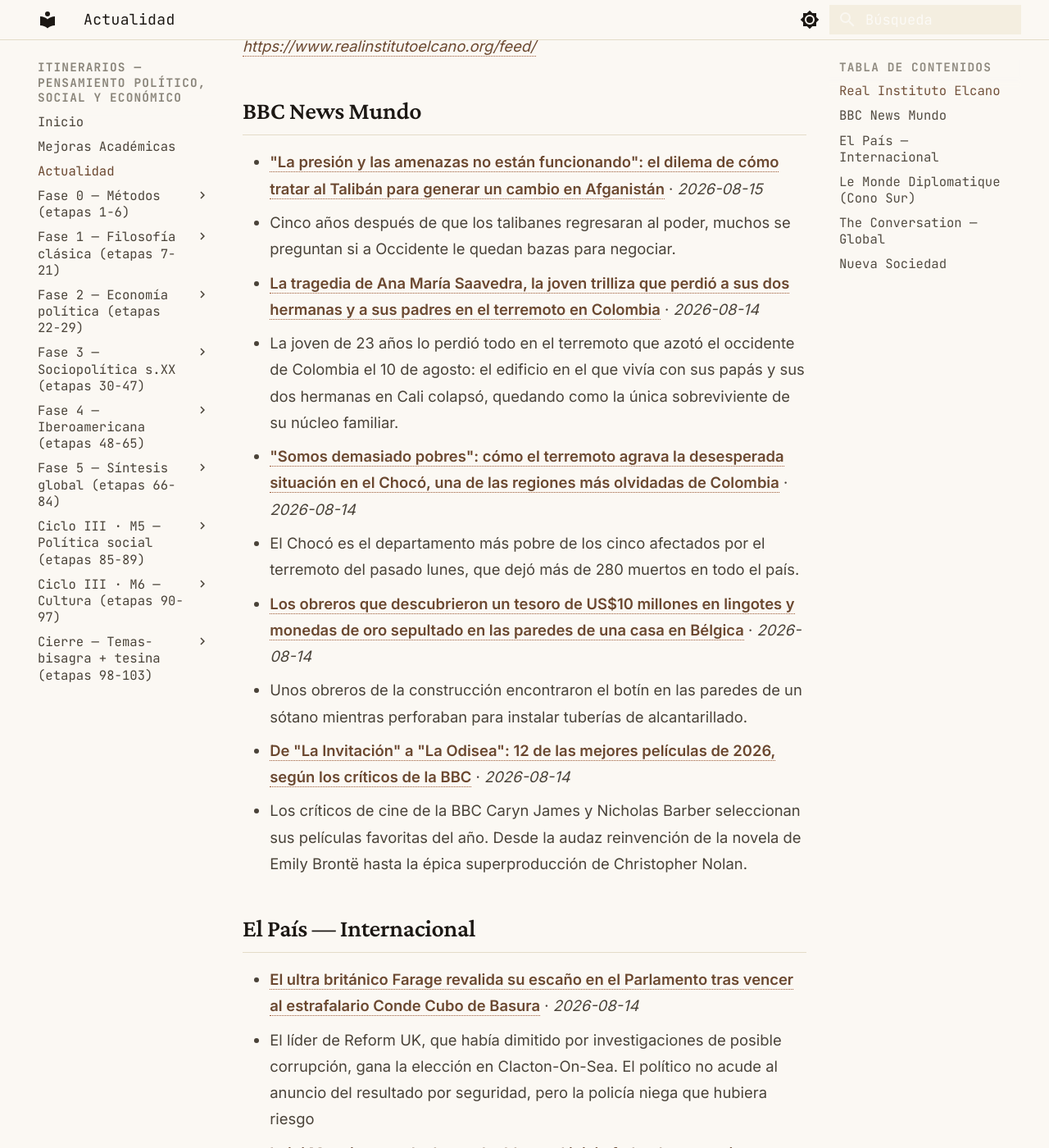
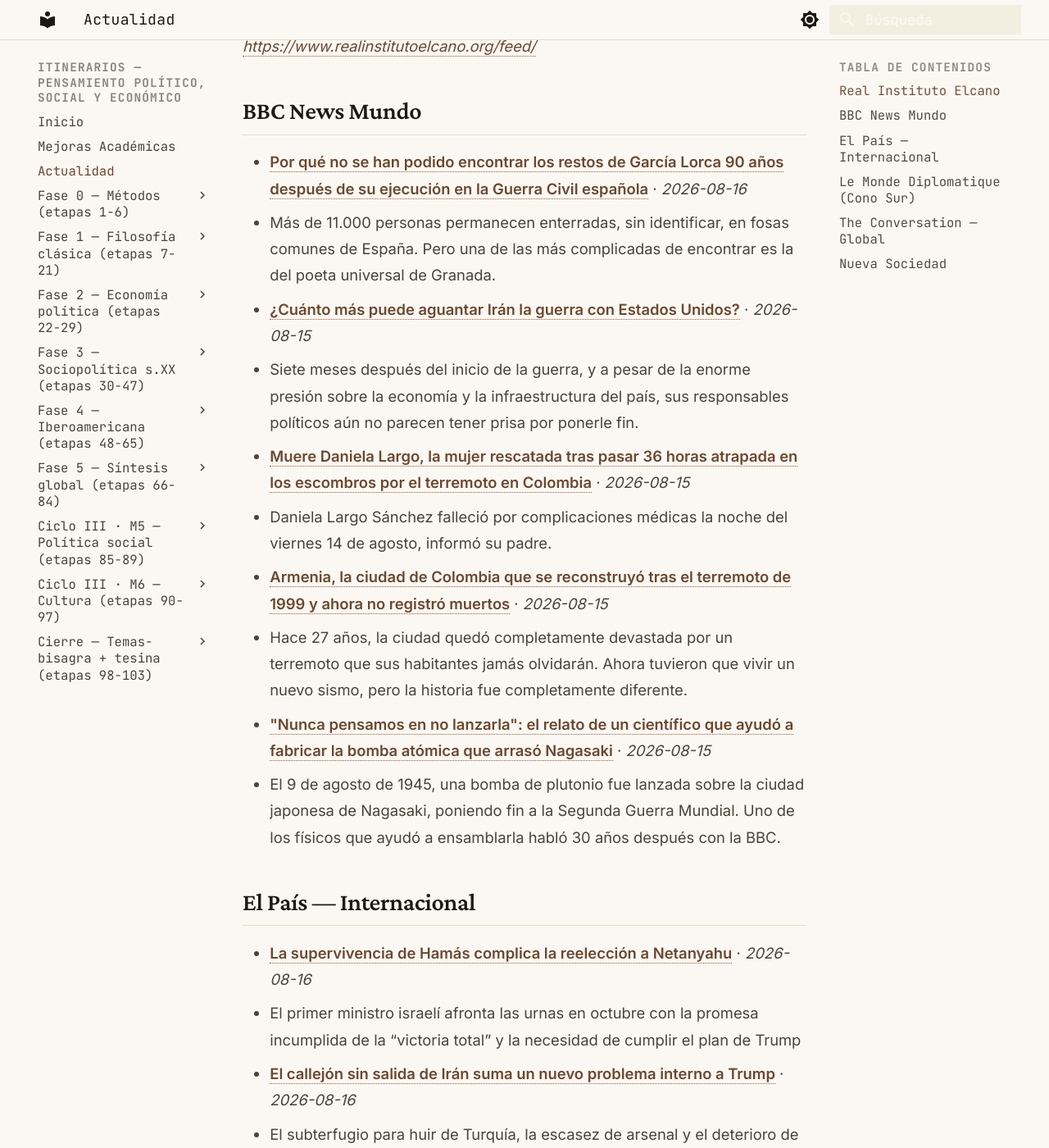
Before and after one commit to MrSpagVi/Curso, an MkDocs documentation site: the page built from docs/actualidad.md, in a window 1280 px wide and 1400 px high, scrolled down 717 px. Shown: the whole window at 82% size. Built offline with MkDocs 1.6.1 and Material for MkDocs 9.7.7, drawn with Linux system fonts in a browser that asks for light colours; some of the changed text lies outside the part shown.

Commit message:
auto: actualidad 2026-08-16

```diff
--- a/docs/actualidad.md
+++ b/docs/actualidad.md
@@ -6,7 +6,7 @@ title: Actualidad
 
 Últimos titulares de fuentes que dictan agenda en ciencia política y geopolítica. Actualizado automáticamente cada día (vía GitHub Actions).
 
-_Última actualización: 2026-08-15 06:22 UTC_
+_Última actualización: 2026-08-16 06:24 UTC_
 
 !!! tip "Ritual mensual — #actualidad"
     El último sábado de cada mes: agarrá **un** titular de los de abajo y escribí **300 palabras** aplicándole **2 autores** del último mes que leíste. ¿Qué diría cada uno? ¿En qué chocan? No resumas la noticia — usala como caso para pensar con las herramientas que venís construyendo. Guardá el texto con el tag `#actualidad` en tu sistema de notas. Esto convierte la teoría en criterio sobre la coyuntura: el objetivo del plan no es citar a Maquiavelo, es leer el presente con él.
@@ -17,29 +17,29 @@ _Sin datos en esta ejecución. Visitar fuente: [https://www.realinstitutoelcano.
 
 ## BBC News Mundo
 
-- **["La presión y las amenazas no están funcionando": el dilema de cómo tratar al Talibán para generar un cambio en Afganistán](https://www.bbc.com/mundo/articles/cjwxg155egno?at_medium=RSS&at_campaign=rss)** · *2026-08-15*
-  - Cinco años después de que los talibanes regresaran al poder, muchos se preguntan si a Occidente le quedan bazas para negociar.
-- **[La tragedia de Ana María Saavedra, la joven trilliza que perdió a sus dos hermanas y a sus padres en el terremoto en Colombia](https://www.bbc.com/mundo/articles/cly59kek9w9o?at_medium=RSS&at_campaign=rss)** · *2026-08-14*
-  - La joven de 23 años lo perdió todo en el terremoto que azotó el occidente de Colombia el 10 de agosto: el edificio en el que vivía con sus papás y sus dos hermanas en Cali colapsó, quedando como la única sobreviviente de su núcleo familiar.
-- **["Somos demasiado pobres": cómo el terremoto agrava la desesperada situación en el Chocó, una de las regiones más olvidadas de Colombia](https://www.bbc.com/mundo/articles/c80n2vp7kvzo?at_medium=RSS&at_campaign=rss)** · *2026-08-14*
-  - El Chocó es el departamento más pobre de los cinco afectados por el terremoto del pasado lunes, que dejó más de 280 muertos en todo el país.
-- **[Los obreros que descubrieron un tesoro de US$10 millones en lingotes y monedas de oro sepultado en las paredes de una casa en Bélgica](https://www.bbc.com/mundo/articles/c4gkyp2917go?at_medium=RSS&at_campaign=rss)** · *2026-08-14*
-  - Unos obreros de la construcción encontraron el botín en las paredes de un sótano mientras perforaban para instalar tuberías de alcantarillado.
-- **[De "La Invitación" a "La Odisea": 12 de las mejores películas de 2026, según los críticos de la BBC](https://www.bbc.com/mundo/articles/cn8nqxlg82vo?at_medium=RSS&at_campaign=rss)** · *2026-08-14*
-  - Los críticos de cine de la BBC Caryn James y Nicholas Barber seleccionan sus películas favoritas del año. Desde la audaz reinvención de la novela de Emily Brontë hasta la épica superproducción de Christopher Nolan.
+- **[Por qué no se han podido encontrar los restos de García Lorca 90 años después de su ejecución en la Guerra Civil española](https://www.bbc.com/mundo/articles/c78gxlj1e55o?at_medium=RSS&at_campaign=rss)** · *2026-08-16*
+  - Más de 11.000 personas permanecen enterradas, sin identificar, en fosas comunes de España. Pero una de las más complicadas de encontrar es la del poeta universal de Granada.
+- **[¿Cuánto más puede aguantar Irán la guerra con Estados Unidos?](https://www.bbc.com/mundo/articles/c0rdylwpj4no?at_medium=RSS&at_campaign=rss)** · *2026-08-15*
+  - Siete meses después del inicio de la guerra, y a pesar de la enorme presión sobre la economía y la infraestructura del país, sus responsables políticos aún no parecen tener prisa por ponerle fin.
+- **[Muere Daniela Largo, la mujer rescatada tras pasar 36 horas atrapada en los escombros por el terremoto en Colombia](https://www.bbc.com/mundo/articles/ckg447er5gpo?at_medium=RSS&at_campaign=rss)** · *2026-08-15*
+  - Daniela Largo Sánchez falleció por complicaciones médicas la noche del viernes 14 de agosto, informó su padre.
+- **[Armenia, la ciudad de Colombia que se reconstruyó tras el terremoto de 1999 y ahora no registró muertos](https://www.bbc.com/mundo/articles/ckgd8pzkyzxo?at_medium=RSS&at_campaign=rss)** · *2026-08-15*
+  - Hace 27 años, la ciudad quedó completamente devastada por un terremoto que sus habitantes jamás olvidarán. Ahora tuvieron que vivir un nuevo sismo, pero la historia fue completamente diferente.
+- **["Nunca pensamos en no lanzarla": el relato de un científico que ayudó a fabricar la bomba atómica que arrasó Nagasaki](https://www.bbc.com/mundo/articles/cgr7p2z8xwwo?at_medium=RSS&at_campaign=rss)** · *2026-08-15*
+  - El 9 de agosto de 1945, una bomba de plutonio fue lanzada sobre la ciudad japonesa de Nagasaki, poniendo fin a la Segunda Guerra Mundial. Uno de los físicos que ayudó a ensamblarla habló 30 años después con la BBC.
 
 ## El País — Internacional
 
-- **[El ultra británico Farage revalida su escaño en el Parlamento tras vencer al estrafalario Conde Cubo de Basura](https://elpais.com/internacional/2026-08-14/el-ultra-britanico-farage-revalida-su-escano-en-el-parlamento-tras-vencer-al-variopinto-conde-cubo-de-basura.html)** · *2026-08-14*
-  - El líder de Reform UK, que había dimitido por investigaciones de posible corrupción, gana la elección en Clacton-On-Sea. El político no acude al anuncio del resultado por seguridad, pero la policía niega que hubiera riesgo
-- **[Luigi Mangione se declara culpable en el juicio federal por asesinar a un ejecutivo de una compañía de seguros de salud](https://elpais.com/internacional/2026-08-14/luigi-mangione-se-declara-culpable-en-el-juicio-federal-por-asesinar-a-un-ejecutivo-de-una-compania-de-seguros-de-salud.html)** · *2026-08-14*
-  - El acusado tratará de invalidar el otro juicio estatal alegando doble enjuiciamiento. El acuerdo con la Fiscalía se produce semanas antes del proceso impulsado por el Departamento de Justicia
-- **[La “carrera de obstáculos” de las afganas para pedir el traslado a España: años de espera, documentos “imposibles” y recursos judiciales](https://elpais.com/internacional/2026-08-14/la-carrera-de-obstaculos-de-las-afganas-para-pedir-el-traslado-a-espana-anos-de-espera-documentos-imposibles-y-recursos-judiciales.html)** · *2026-08-14*
-  - Las embajadas españolas en Irán y Pakistán deniegan un número creciente de peticiones de víctimas de los talibanes, según varias ONG
-- **[Saturno siendo devorado por sus hijos](https://elpais.com/opinion/2026-08-15/saturno-siendo-devorado-por-sus-hijos.html)** · *2026-08-15*
-  - Las instituciones liberales parecen incapaces de formar élites que garanticen su supervivencia frente el auge ultra
-- **[Inestabilidad cronificada](https://elpais.com/internacional/2026-08-15/inestabilidad-cronificada.html)** · *2026-08-15*
-  - Irán ha hecho valer en Ormuz la tesis clásica de Yves Lacoste de que la geografía es un arma inventada para la guerra
+- **[La supervivencia de Hamás complica la reelección a Netanyahu](https://elpais.com/internacional/2026-08-16/la-supervivencia-de-hamas-complica-la-reeleccion-a-netanyahu.html)** · *2026-08-16*
+  - El primer ministro israelí afronta las urnas en octubre con la promesa incumplida de la “victoria total” y la necesidad de cumplir el plan de Trump
+- **[El callejón sin salida de Irán suma un nuevo problema interno a Trump](https://elpais.com/internacional/2026-08-16/el-callejon-sin-salida-de-iran-suma-un-nuevo-problema-interno-a-trump.html)** · *2026-08-16*
+  - El subterfugio para huir de Turquía, la escasez de arsenal y el deterioro de las condiciones en el ‘USS Abraham Lincoln’ evidencian las dificultades en Oriente Próximo
+- **[La vida en Gaza, un infierno cotidiano tras 300 días de alto el fuego](https://elpais.com/internacional/2026-08-16/la-vida-en-gaza-un-infierno-cotidiano-tras-300-dias-de-alto-el-fuego.html)** · *2026-08-16*
+  - Sin agua corriente ni electricidad, la población sigue a la espera de un futuro distinto. Israel bombardea menos, pero mantiene a cientos de miles de palestinos en tiendas de campaña al bloquear la reconstrucción
+- **[Gaza bajo la tregua o la banalización del horror](https://elpais.com/internacional/2026-08-16/gaza-bajo-la-tregua-o-la-banalizacion-del-horror.html)** · *2026-08-16*
+  - La Franja se ha convertido en uno de los mayores infiernos, con la población sometida a unas miserables condiciones de vida que debieran sonrojar a la humanidad
+- **[La frontera de Ceuta como muro de Berlín invertido](https://elpais.com/opinion/2026-08-16/la-frontera-de-ceuta-como-muro-de-berlin-invertido.html)** · *2026-08-16*
+  - Tan importante es garantizar la seguridad de las fronteras como evitar que ese propósito destruya nuestros principios y valores
 
 ## Le Monde Diplomatique (Cono Sur)
 
```
